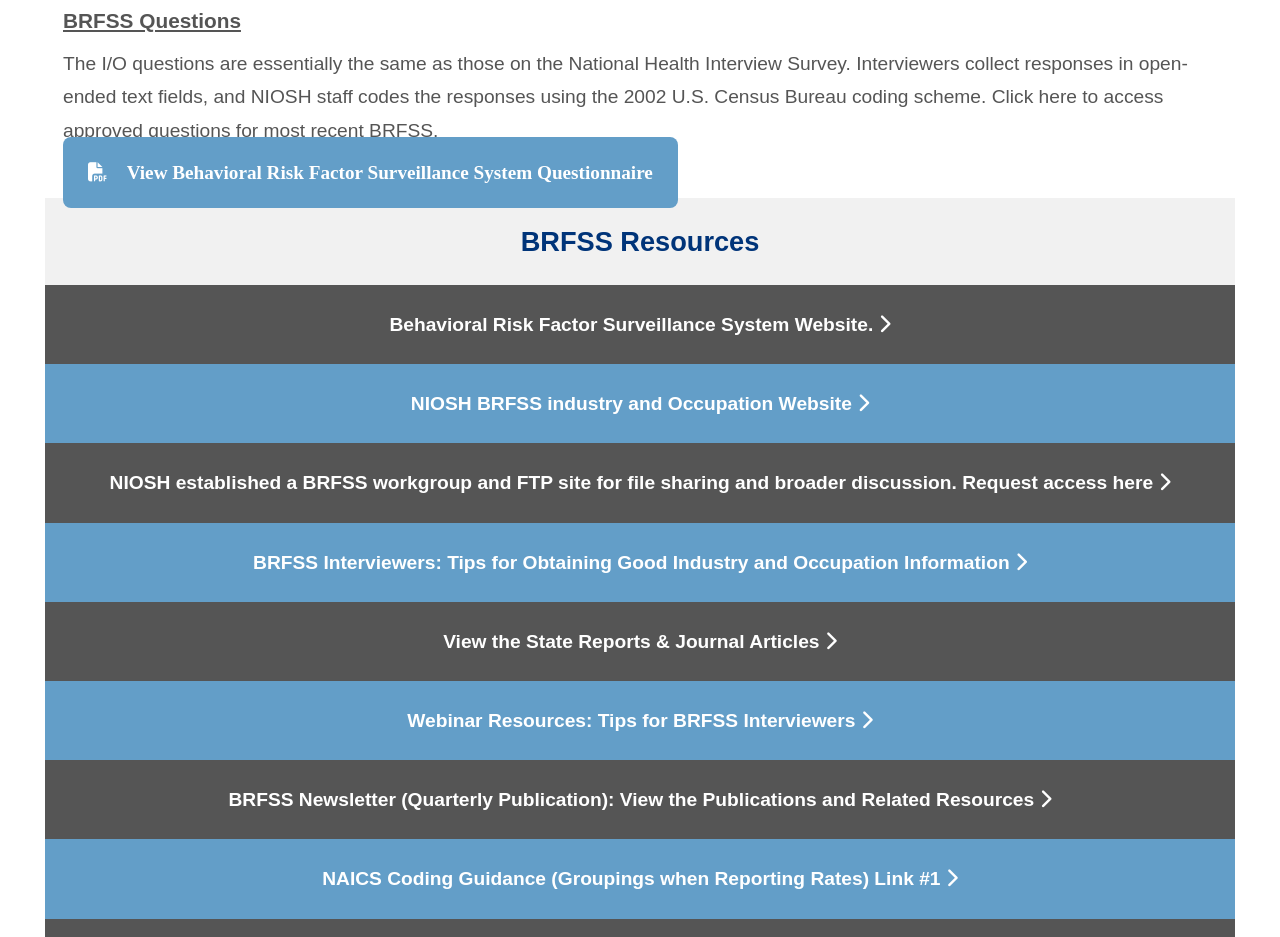
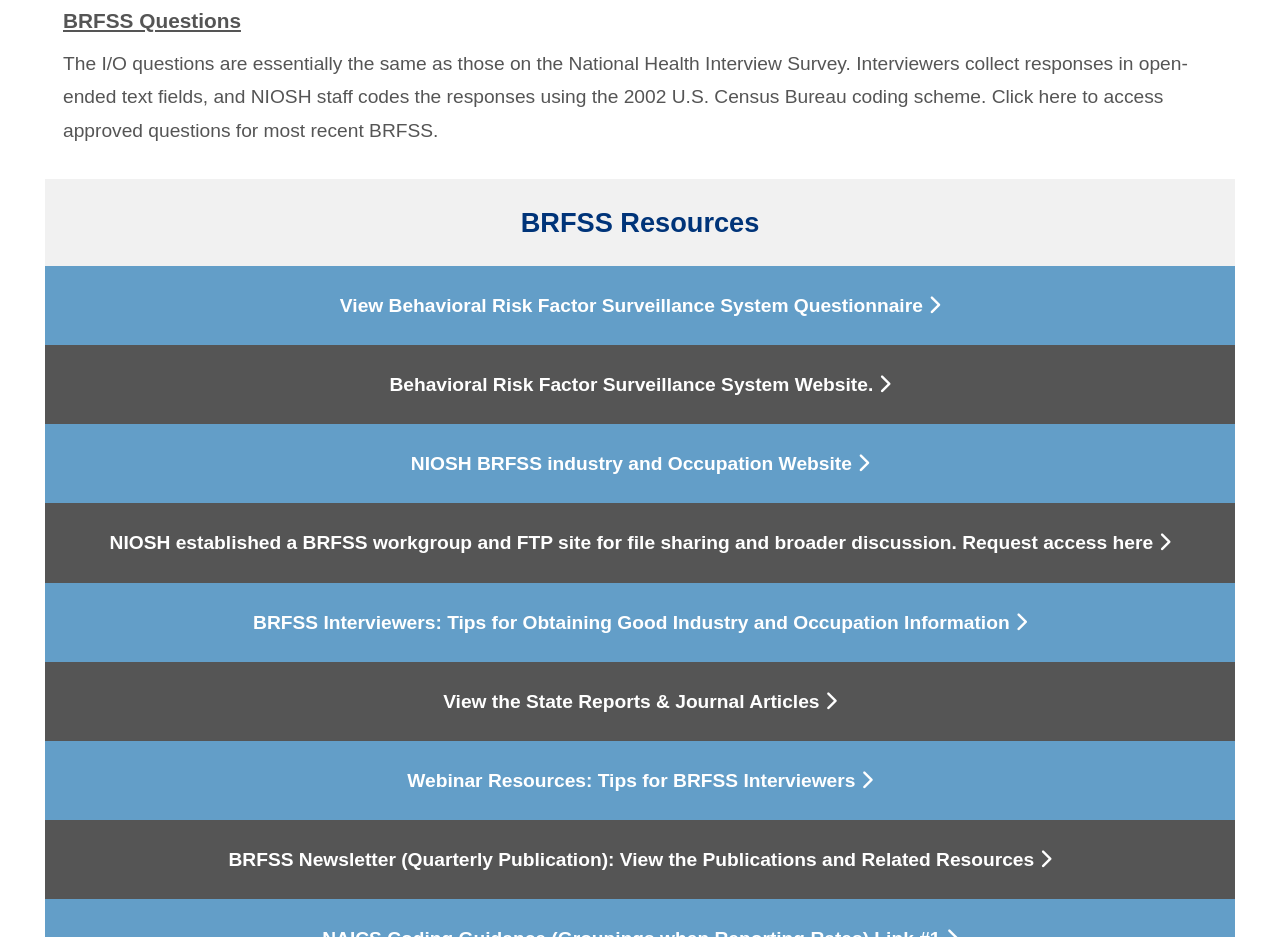
Before and after one commit to natehacker/bsff, a plain HTML site: page index.html in a window 1280 px wide. Shown: the part 1040-1977 px from the top of the page. Drawn offline with Linux system fonts and the light colour scheme.

Commit message:
finished

```diff
--- a/index.html
+++ b/index.html
@@ -604,7 +604,7 @@
 
                 </p>
 
-                <a href="https://www.cdc.gov/brfss/questionnaires/pdf-ques/2020-BRFSS-Questionnaire-508.pdf" target="_blank" class="btn-linked-v2"><i class="fas fa-file-pdf"></i> View Behavioral Risk Factor Surveillance System Questionnaire </a>
+
 
             </div>
             <!--- End of intro-paras-->
@@ -633,6 +633,13 @@
 
         <div class="letters-list">
             <ul>
+                <a href="https://www.cdc.gov/brfss/questionnaires/pdf-ques/2020-BRFSS-Questionnaire-508.pdf" target="_blank">
+                    <li class="odd-list-item">
+
+                        View Behavioral Risk Factor Surveillance System Questionnaire
+                        <i class="fas fa-chevron-right"></i>
+                    </li>
+                </a>
 
                 <a href="https://www.cdc.gov/brfss/" target="_blank">
                     <li class="even-list-item">
```
